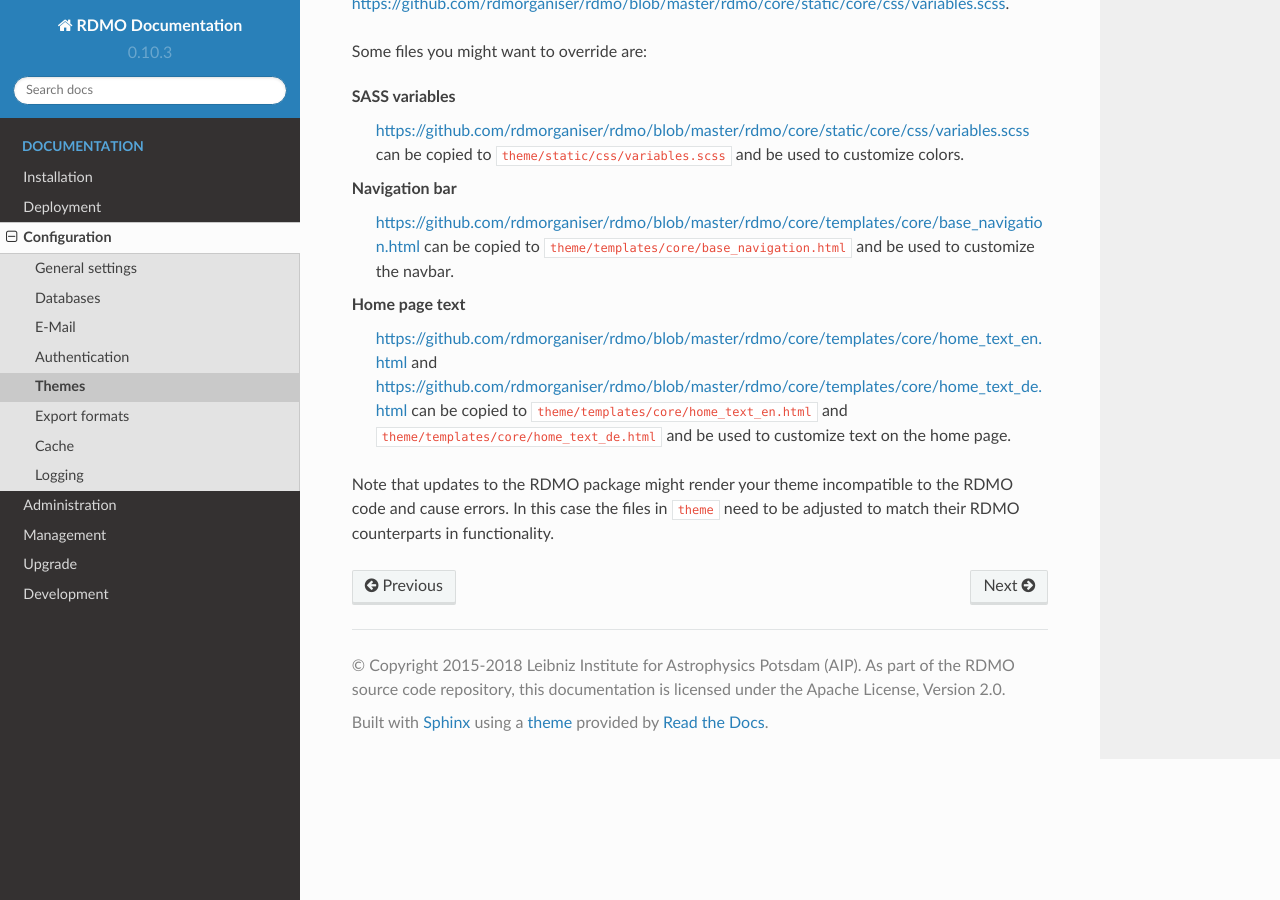
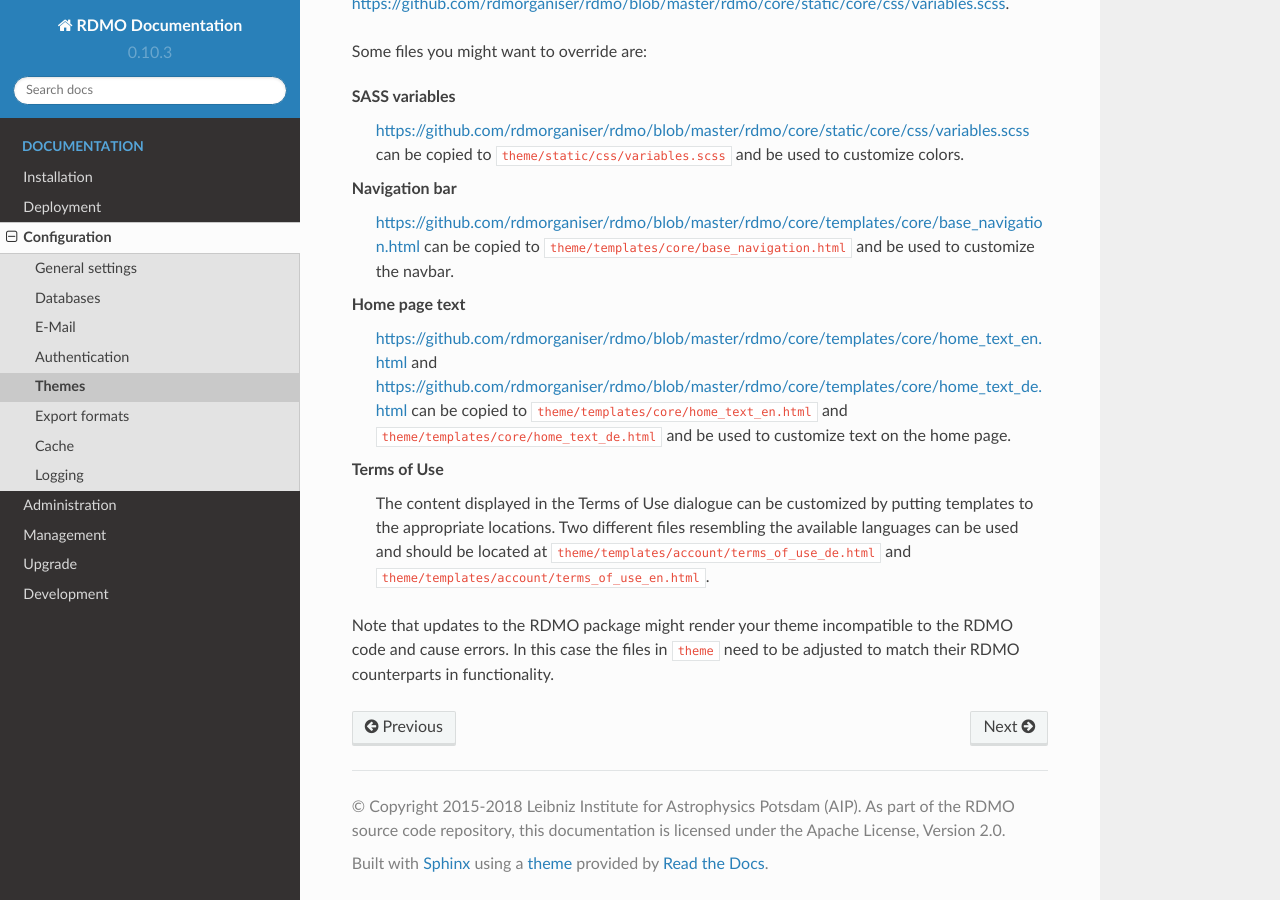
Before and after one commit to rdmorganiser/rdmo-docs, a Sphinx documentation site: the page built from docs/configuration/themes.rst, in a window 1280 px wide and 900 px high, scrolled down 717 px. Built offline with Sphinx 7.4.7 and the Read the Docs theme 2.0.0, drawn with Linux system fonts in a browser that asks for light colours.

Commit message:
Add description Terms of Use

```diff
--- a/docs/configuration/themes.rst
+++ b/docs/configuration/themes.rst
@@ -30,4 +30,8 @@
 Home page text
     https://github.com/rdmorganiser/rdmo/blob/master/rdmo/core/templates/core/home_text_en.html and https://github.com/rdmorganiser/rdmo/blob/master/rdmo/core/templates/core/home_text_de.html can be copied to ``theme/templates/core/home_text_en.html`` and ``theme/templates/core/home_text_de.html`` and be used to customize text on the home page.
 
+Terms of Use
+    The content displayed in the Terms of Use dialogue can be customized by putting templates to the appropriate locations. Two different files resembling the available languages can be used and should be located at ``theme/templates/account/terms_of_use_de.html`` and  ``theme/templates/account/terms_of_use_en.html``.
+
+
 Note that updates to the RDMO package might render your theme incompatible to the RDMO code and cause errors. In this case the files in ``theme`` need to be adjusted to match their RDMO counterparts in functionality.
```
